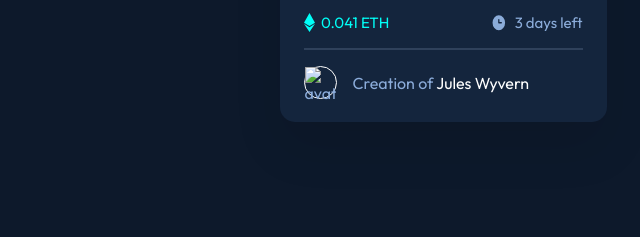
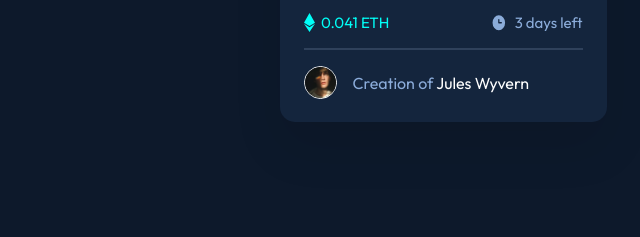
Before and after one commit to erminski/NFT-preview-card, a plain HTML site: page index.html in a window 1280 px wide. Shown: the part 550-787 px from the top of the page, 197-837 px from the left. Drawn offline with Linux system fonts and the light colour scheme; the site is published under a folder, as on GitHub Pages, so addresses that start at the root find nothing.

Commit message:
fixed avatar path

```diff
--- a/index.html
+++ b/index.html
@@ -67,7 +67,7 @@
         <div class="divider"></div>
         <div class="created">
           <div class="avatar-container">
-            <img src="/images/image-avatar.png" alt="avatar" />
+            <img src="./images/image-avatar.png" alt="avatar" />
           </div>
           <p>Creation of <span class="creator"> Jules Wyvern </span></p>
         </div>
```
